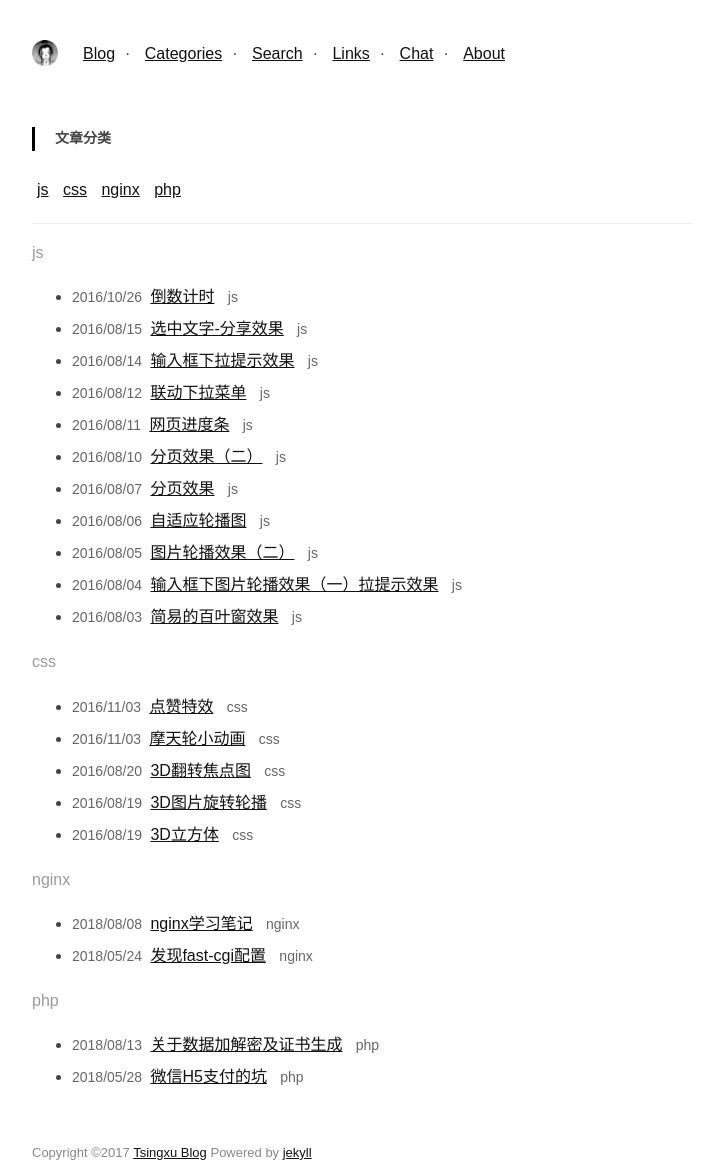
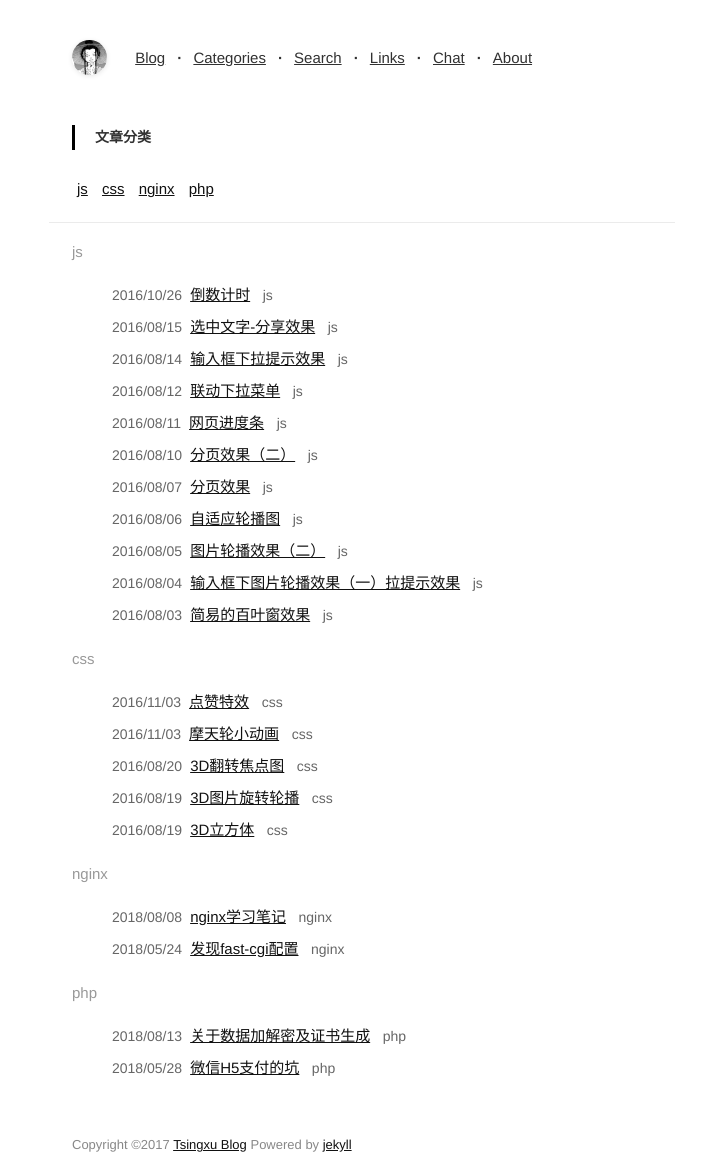
Before and after one commit to TsingXu430/blog, a Jekyll site: the page built from pages/categories.html, in a window 1280 px wide. Shown: the whole page, without its empty margins (278-984 px from the left). Built offline with Jekyll 4.4.1, drawn with Linux system fonts in a browser that asks for light colours.

Commit message:
整理 css

```diff
--- a/_includes/header.html
+++ b/_includes/header.html
@@ -1,4 +1,4 @@
-<header id="header">
+<!--<header id="header">
     <a class="logo" href="{{ site.baseurl }}" title="Blog"></a>
     <div class="title"><a href="{{ site.baseurl }}" class="nav-a">{{ site.title }}</a></div>
     <nav class="nav" id="nav">
@@ -12,4 +12,21 @@
         </ul>
     </nav>
     <a class="menu-tool" id="menu-tool" href="javascript:void(0)"></a>
+</header>-->
+
+
+<header class="header select-none">
+    <a class="logo" title="{{site.title}}" href="{{site.context}}/">
+        <img src="{{site.context}}/static/img/logo.jpg">
+    </a>
+    <a class="title" href="{{site.context}}/">{{site.title}}</a>
+    <nav class="menu">
+        <a href="{{site.context}}/">Blog</a>
+        <a href="{{site.context}}/pages/categories.html">Categories</a>
+        <a href="{{site.context}}/pages/search.html">Search</a>
+        <a href="{{site.context}}/pages/links.html">Links</a>
+        <a href="{{site.context}}/pages/chat.html">Chat</a>
+        <a href="{{site.context}}/pages/about.html">About</a>
+    </nav>
+    <span class="icon"></span>
 </header>
--- a/pages/categories.html
+++ b/pages/categories.html
@@ -1,7 +1,7 @@
 ---
 layout: default
 title: 文章分类
-css: [common.css,header.css,footer.css,totop.css,categories.css,articlelist.css]
+css: [blog.css,categories.css,articlelist.css]
 js: [common.js,header.js,totop.js,blog.js]
 ---
 <!-- categories.css -->
--- /dev/null
+++ b/static/css/blog.css
@@ -0,0 +1,294 @@
+html, body {
+    padding: 0;
+    margin: 0;
+}
+
+body {
+    font-family: Helvetica, Tahoma, Arial, "PingFang SC", "Hiragino Sans GB", "Heiti SC", "Microsoft YaHei", "WenQuanYi Micro Hei";
+    font-size: 15px;
+    line-height: 1.8;
+    color: #313131;
+}
+
+/*
+   -webkit-scrollbar隐藏滚动条
+   手机：前置条件是高度固定，PC随意
+   使用此属性，window上的scroll事件就无法监听到了
+   通过监听body的滚动时可以，但是scrollTop始终是0
+*/
+
+::-webkit-scrollbar {
+    width: 4px;
+    height: 4px;
+    background-color: transparent;
+}
+
+::-webkit-scrollbar-button {
+    display: none;
+}
+
+::-webkit-scrollbar-thumb {
+    background-color: #999;
+}
+
+::-webkit-scrollbar-track {
+    background-color: transparent;
+}
+
+::selection {
+    background-color: #444;
+    color: #f9f9f9;
+}
+
+@keyframes fadeUp {
+    from {
+        opacity: 0;
+        transform: translateY(36px);
+    }
+    to {
+        opacity: 1;
+        transform: none;
+    }
+}
+
+@keyframes fadeOutUp {
+    from {
+        opacity: 1;
+    }
+    to {
+        opacity: 0;
+        transform: translate3d(0, -350%, 0);
+    }
+}
+
+/*文字冒泡*/
+
+.bubble {
+    z-index: 999;
+    padding: 0 !important;
+    color: #313131;
+    font-size: 12px;
+    position: absolute;
+    animation-duration: 1s;
+    animation-fill-mode: both;
+    animation-name: fadeOutUp;
+}
+
+.hide {
+    display: none !important;
+}
+
+.select-none {
+    -webkit-user-select: none;
+    -moz-user-select: none;
+    -ms-user-select: none;
+    user-select: none;
+}
+
+.animation-fadeUp {
+    animation-timing-function: ease;
+    animation-duration: 800ms;
+    animation-fill-mode: both;
+    animation-name: fadeUp;
+}
+
+a {
+    color: #313131;
+    text-decoration: underline;
+}
+
+ul, li {
+    margin: 0;
+    padding: 0;
+    list-style: none;
+}
+
+body>* {
+    max-width: 580px;
+    margin: 0 auto;
+    padding: 0 23px;
+}
+
+.header {
+    margin-top: 40px;
+    margin-bottom: 50px;
+}
+
+.header .logo{
+    text-decoration: none;
+}
+
+.header .title {
+    display: none;
+}
+
+.header .logo>img {
+    width: 35px;
+    height: 35px;
+    border-radius: 50%;
+    box-shadow: 0 1px 5px rgba(0, 0, 0, .1);
+    vertical-align: bottom;
+}
+
+.header .menu {
+    display: inline-block;
+    vertical-align: middle;
+}
+
+.header .menu a {
+    line-height: 35px;
+    margin-left: 24px;
+    position: relative;
+}
+
+.header .menu a:after {
+    /* 中文特殊字符 */
+    content: '·';
+    padding-left: 12px;
+    /* position: absolute;防止出现下划线 */
+    position: absolute;
+    font-weight: bold;
+}
+
+.header .menu a:last-child:after {
+    display: none;
+}
+
+.list-group>span {
+    color: #ccc;
+    font-size: 16px;
+}
+
+.list-group>ul {
+    padding-left: 40px;
+    margin-top: 15px;
+    margin-bottom: 15px;
+}
+
+.list-group li {
+    list-style: disc;
+    line-height: 35px;
+}
+
+.list-group .time {
+    color: #666;
+}
+
+.list-group .categories a {
+    text-decoration: none;
+    color: #666;
+    padding-left: 8px;
+}
+
+footer{
+    margin-top: 50px;
+    padding-bottom: 10px;
+    color: #888;
+    font-size: 13px;
+}
+footer a{
+    color: #111;
+    text-decoration: underline;
+}
+
+@media screen and (max-width: 600px) {
+    body {
+        font-size: 13px;
+        padding-top: 55px;
+    }
+    body>* {
+        width: auto;
+    }
+    .header {
+        position: fixed;
+        z-index: 999;
+        margin: 0;
+        top: 0;
+        left: 0;
+        right: 0;
+        background-color: white;
+        height: 45px;
+        box-shadow: 0 1px 5px rgba(0, 0, 0, .1);
+    }
+    .header .logo {
+        display: none;
+    }
+    .header .menu {
+        position: fixed;
+        top: 53px;
+        right: -200px;
+        z-index: 99;
+        background-color: white;
+        box-shadow: 0 1px 5px rgba(0, 0, 0, .1);
+        overflow: hidden;
+        min-width: 100px;
+        height: auto;
+        transition: all 500ms ease 0ms;
+    }
+    .header .menu.show {
+        right: 20px;
+    }
+    .header .menu a {
+        display: block;
+        text-align: center;
+        white-space: nowrap;
+        line-height: 30px;
+        text-decoration: none;
+        padding: 0;
+        margin: 0;
+    }
+    .header .menu a:hover {
+        background-color: #EEE;
+    }
+    .header .menu a:after {
+        display: none;
+    }
+    .header .title {
+        display: inline-block;
+        line-height: 45px;
+        font-size: 15px;
+        text-decoration: none;
+    }
+    .header .icon {
+        width: 20px;
+        height: 2px;
+        border-top: 2px solid #ccc;
+        border-bottom: 2px solid #ccc;
+        background-color: #ccc;
+        padding: 5px 0;
+        background-clip: content-box;
+        float: right;
+        margin-top: 13px;
+    }
+    .list-group>ul {
+        padding-left: 35px;
+        margin-top: 10px;
+        margin-bottom: 10px;
+    }
+    .list-group>span {
+        font-size: 15px;
+    }
+    .list-group li {
+        line-height: 30px;
+    }
+    .list-group .time.md, .list-group .categories.md {
+        display: none;
+    }
+}
+
+#totop{
+    display: none;
+    position: fixed;
+    width: 38px;
+    height: 38px;
+    bottom: 45px;
+    right: 25px;
+    color: #fff;
+    text-align: center;
+    line-height: 40px;
+    text-decoration: none;
+    background-color: #777;
+}
+#totop:hover{
+    background-color: #444;
+}
--- a/static/css/footer.css
+++ b/static/css/footer.css
@@ -4,7 +4,6 @@ footer{
     color: #888;
     font-size: 13px;
 }
-
 footer a{
     color: #111;
     text-decoration: underline;
--- a/static/css/header.css
+++ /dev/null
@@ -1,130 +0,0 @@
-#header {
-    margin-top: 40px;
-    margin-bottom: 60px;
-}
-
-#header .logo {
-    border-radius: 50%;
-    margin-right: 25px;
-    width: 26px;
-    height: 26px;
-    float: left;
-    background:url("../img/logo.jpg") ;
-    background-size: cover;
-}
-
-#header .title{
-    display: none;
-}
-
-#header .title a{
-    color: #111;
-    text-decoration: none;
-    cursor: auto;
-}
-
-#header .nav{
-    float: left;
-}
-
-#header .nav ul{
-    list-style: none;
-    padding: 0;
-    margin: 0;
-}
-
-#header .nav ul li{
-    height: 26px;
-    display: inline-block;
-    line-height: 26px;
-}
-
-#header .nav ul li span{
-    padding: 0px 10px;
-}
-
-#header .nav ul li a{
-    color: #111;
-    word-wrap: break-word;
-    text-decoration: underline;
-    /*cursor: auto;*/
-}
-
-#header .nav  ul li a:hover{
-    color: #555;
-}
-
-#header .menu-tool{
-    display: none;
-}
-
-#header:after {
-    clear:both;
-    content:'.';
-    display:block;
-    width: 0;
-    height: 0;
-    visibility:hidden;
-}
-
-
-@media screen and (max-width: 540px){
-    #header{
-        margin-top: 20px;
-        margin-bottom: 30px;
-    }
-
-    #header .title{
-        float: left;
-        display: block;
-    }
-
-    #header .menu-tool{
-        display: block;
-        width: 22px;
-        height: 22px;
-        float: right;
-        background: url("../img/menu.png");
-        margin-top: 2px;
-    }
-
-    #header .nav{
-        position: fixed;
-		display:none;
-        top:50px;
-        right:20px;
-		z-index: 999;
-    }
-
-    #header .nav ul{
-        background-color: white;
-        min-width: 100px;
-        box-shadow: 0 1px 3px rgba(0,0,0,.12),0 1px 2px rgba(0,0,0,.24);
-        list-style: none;
-        font-size: 14px;
-    }
-
-    #header .nav ul li{
-        height: 30px;
-        display: block;
-    }
-
-    #header .nav ul li span{
-        display: none;
-    }
-
-    #header .nav ul li a{
-        display: block;
-        text-align: center;
-        white-space: nowrap;
-        line-height: 30px;
-        text-decoration: none;
-        padding: 0;
-        margin: 0;
-    }
-
-    #header .nav ul li a:hover{
-        color: #111;
-        background-color: #EEE;
-    }
-}
```
